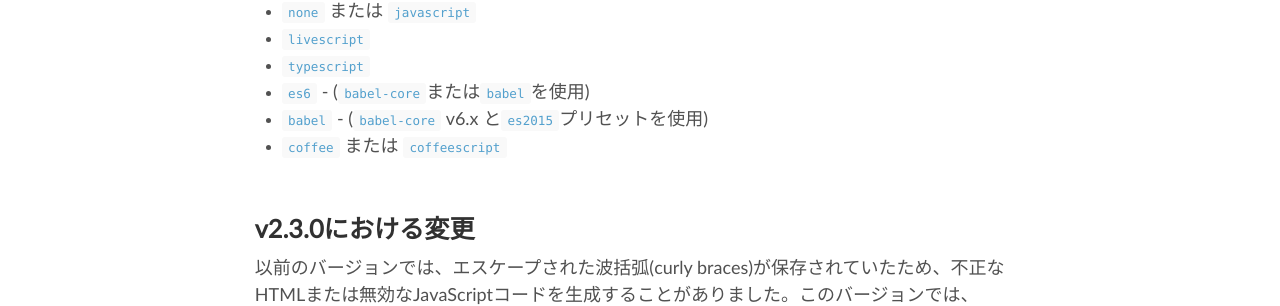
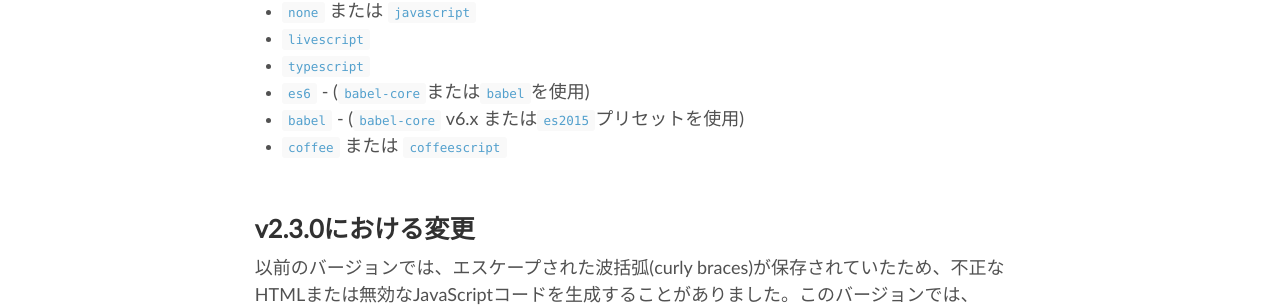
Before and after one commit to riot/riot.github.io, a Jekyll site: the page built from ja/api/compiler.md, in a window 1280 px wide and 900 px high, scrolled down 4314 px. Shown: the part 171-477 px from the top of the window. Built offline with Jekyll 4.4.1, drawn with Linux system fonts in a browser that asks for light colours; nearby versions of some CDN libraries.

Commit message:
Revert "minor modify"
This reverts commit 22bb2be94dda180a430f267b0e10e1f63c8e1d8a.

```diff
--- a/ja/api/compiler.md
+++ b/ja/api/compiler.md
@@ -161,7 +161,7 @@
 - `livescript`
 - `typescript`
 - `es6` - (`babel-core`または`babel`を使用)
-- `babel` - (`babel-core` v6.x と`es2015`プリセットを使用)
+- `babel` - (`babel-core` v6.x または`es2015`プリセットを使用)
 - `coffee` または `coffeescript`
 
 ## v2.3.0における変更
```
